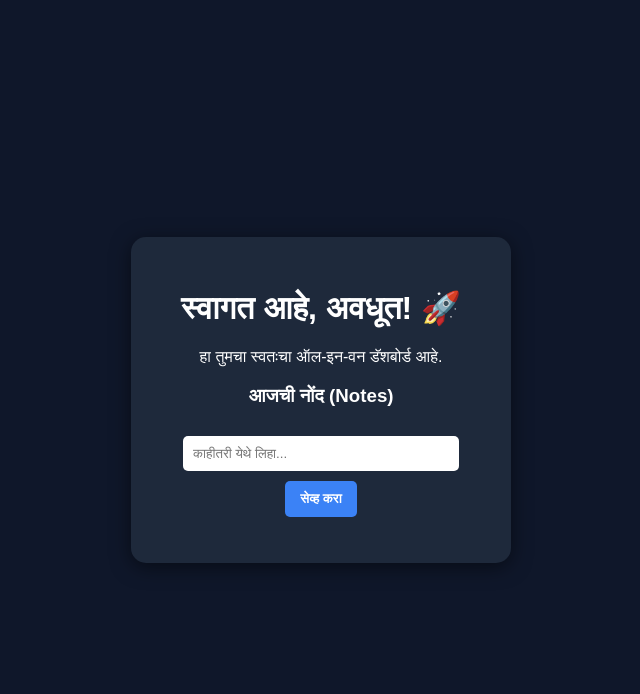
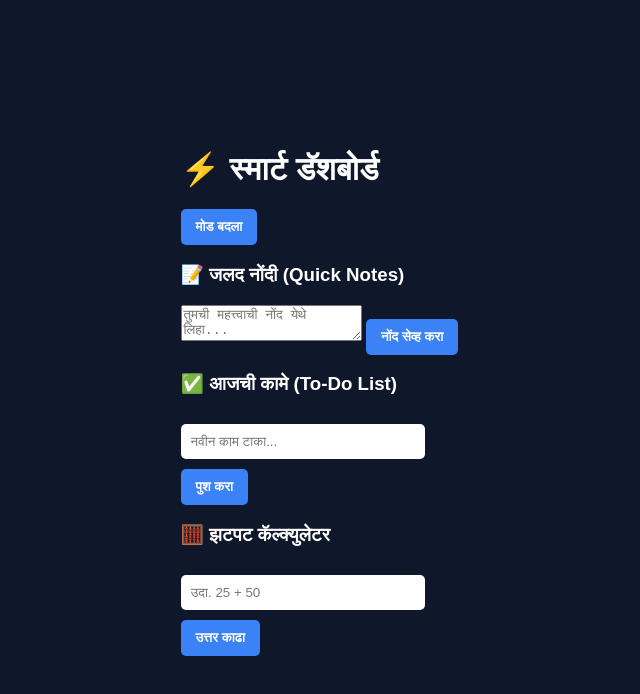
Before and after one commit to avdhutcshinde-gif/Smart-dashbord, a plain HTML site: page index.html in a window 1280 px wide. Shown: the whole page, without its empty margins (319-959 px from the left). Drawn offline with Linux system fonts and the light colour scheme.

Commit message:
Updated to advanced smart dashboard with features

```diff
--- a/index.html
+++ b/index.html
@@ -3,20 +3,41 @@
 <head>
     <meta charset="UTF-8">
     <meta name="viewport" content="width=device-width, initial-scale=1.0">
-    <title>माझा स्मार्ट डॅशबोर्ड</title>
+    <title>स्मार्ट डॅशबोर्ड - प्रगत आवृत्ती</title>
     <link rel="stylesheet" href="style.css">
 </head>
 <body>
 
-    <div class="dashboard-card">
-        <h1>स्वागत आहे, अवधूत! 🚀</h1>
-        <p>हा तुमचा स्वतःचा ऑल-इन-वन डॅशबोर्ड आहे.</p>
+    <div class="dashboard-container">
+        <header>
+            <h1>⚡ स्मार्ट डॅशबोर्ड</h1>
+            <button onclick="toggleTheme()" class="theme-btn">मोड बदला</button>
+        </header>
 
-        <div class="box">
-            <h3>आजची नोंद (Notes)</h3>
-            <input type="text" id="userInput" placeholder="काहीतरी येथे लिहा...">
-            <button onclick="saveData()">सेव्ह करा</button>
-            <p id="output"></p>
+        <!-- नोट्स सेक्शन -->
+        <div class="card">
+            <h3>📝 जलद नोंदी (Quick Notes)</h3>
+            <textarea id="quickNote" placeholder="तुमची महत्त्वाची नोंद येथे लिहा..."></textarea>
+            <button onclick="saveNote()">नोंद सेव्ह करा</button>
+            <p id="noteStatus" class="success-msg"></p>
+        </div>
+
+        <!-- टू-डू लिस्ट सेक्शन -->
+        <div class="card">
+            <h3>✅ आजची कामे (To-Do List)</h3>
+            <div class="todo-input-box">
+                <input type="text" id="taskInput" placeholder="नवीन काम टाका...">
+                <button onclick="addTask()">पुश करा</button>
+            </div>
+            <ul id="taskList"></ul>
+        </div>
+
+        <!-- कॅल्क्युलेटर सेक्शन -->
+        <div class="card">
+            <h3>🧮 झटपट कॅल्क्युलेटर</h3>
+            <input type="text" id="calcInput" placeholder="उदा. 25 + 50">
+            <button onclick="calculate()">उत्तर काढा</button>
+            <p id="calcOutput" class="output-text"></p>
         </div>
     </div>
 
--- a/script.js
+++ b/script.js
@@ -1,9 +1,48 @@
-function saveData() {
-    let text = document.getElementById("userInput").value;
-    if(text.trim() !== "") {
-        document.getElementById("output").innerText = "सेव्ह झाले: " + text;
-        document.getElementById("userInput").value = "";
-    } else {
-        document.getElementById("output").innerText = "कृपया काहीतरी लिहा!";
+// १. नोट्स सेव्ह करणे आणि लोड करणे
+function saveNote() {
+    let noteText = document.getElementById("quickNote").value;
+    localStorage.setItem("mySavedNote", noteText);
+    document.getElementById("noteStatus").innerText = "नोंद यशस्वीरित्या सेव्ह झाली!";
+    setTimeout(() => { document.getElementById("noteStatus").innerText = ""; }, 2000);
+}
+
+window.onload = function() {
+    let savedNote = localStorage.getItem("mySavedNote");
+    if(savedNote) {
+        document.getElementById("quickNote").value = savedNote;
     }
 }
+
+// २. टू-डू लिस्ट लॉजिक
+function addTask() {
+    let taskInput = document.getElementById("taskInput");
+    let taskText = taskInput.value.trim();
+    if(taskText === "") return;
+
+    let ul = document.getElementById("taskList");
+    let li = document.createElement("li");
+    li.innerText = taskText;
+
+    li.onclick = function() {
+        li.classList.toggle("completed");
+    };
+
+    ul.appendChild(li);
+    taskInput.value = "";
+}
+
+// ३. कॅल्क्युलेटर लॉजिक
+function calculate() {
+    let expr = document.getElementById("calcInput").value;
+    try {
+        let result = eval(expr);
+        document.getElementById("calcOutput").innerText = "उत्तर: " + result;
+    } catch (error) {
+        document.getElementById("calcOutput").innerText = "चुकीचे समीकरण!";
+    }
+}
+
+// ४. थीम टॉगल (डार्क/लाइट मोड)
+function toggleTheme() {
+    document.body.classList.toggle("light-mode");
+}
```
